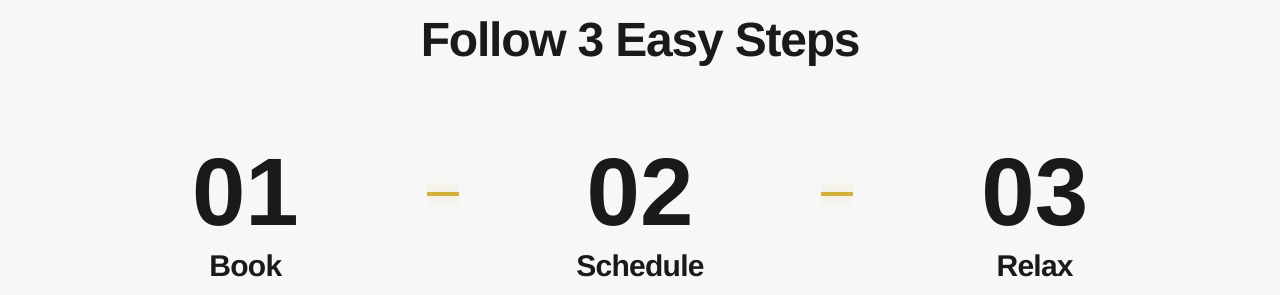
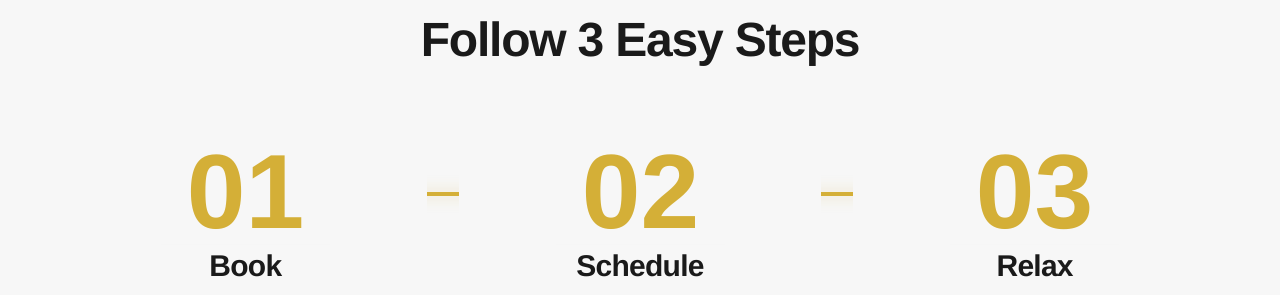
Before and after one commit to TheOneGoodDeveloper/fotios, a React (Vite) app: page /#/ in a window 1280 px wide. Shown: the part 2600-2895 px from the top of the page. Built offline with nearby package versions, Linux system fonts and the light colour scheme; a web font is replaced by a local one.

Commit message:
Convert steps hover to scroll spy

```diff
--- a/src/components/StepsSection.jsx
+++ b/src/components/StepsSection.jsx
@@ -63,8 +63,8 @@ export default function StepsSection() {
             <motion.div
               key={idx}
               variants={itemVariants}
-              whileHover="hover"
-              whileTap="hover"
+              whileInView="hover"
+              viewport={{ margin: "-25% 0px -25% 0px" }}
               className="relative flex flex-col items-center bg-bg-secondary cursor-pointer"
             >
               <motion.div variants={numberVariants} className="text-8xl font-heading font-bold text-text-primary mb-2 relative z-10 bg-bg-secondary px-6">
```
